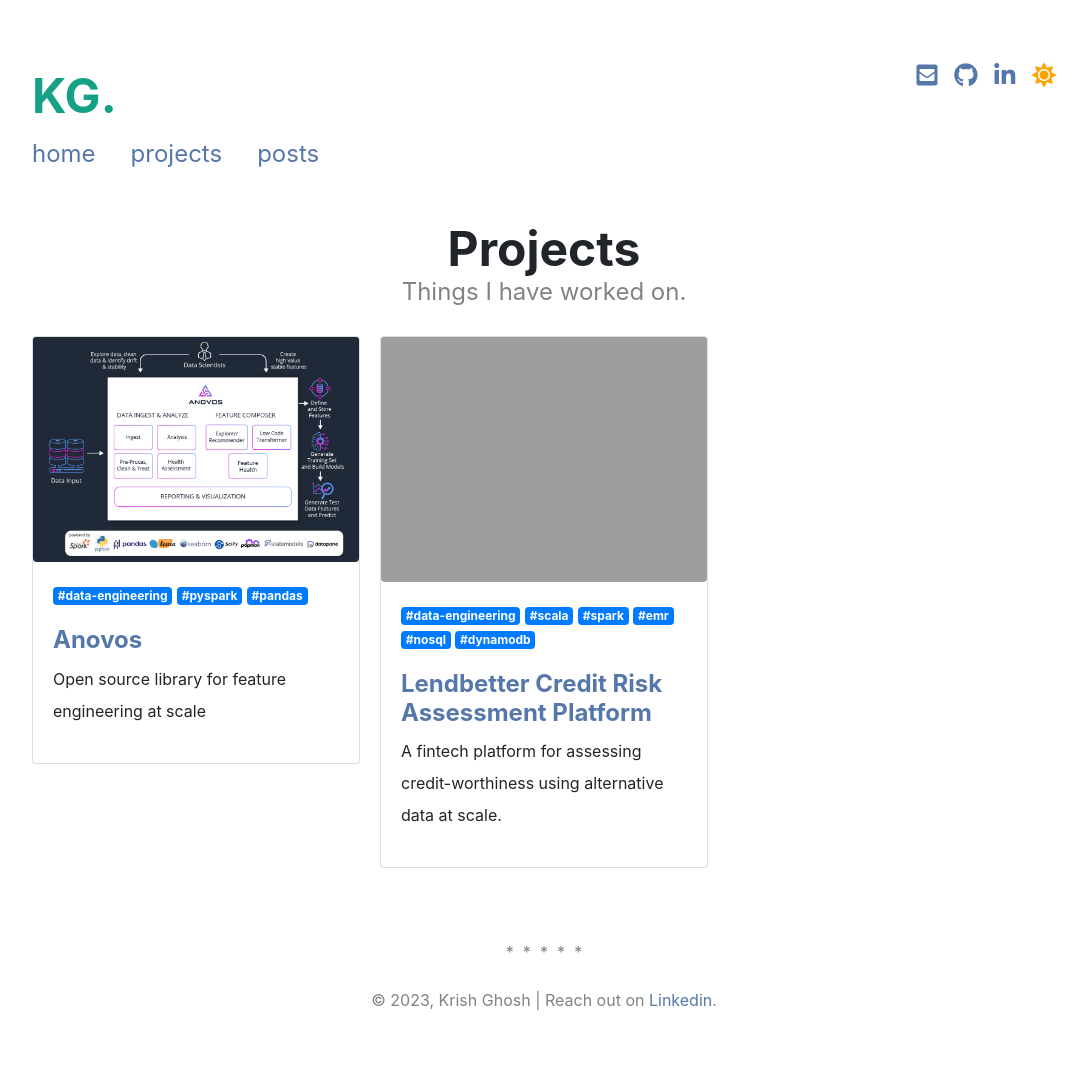
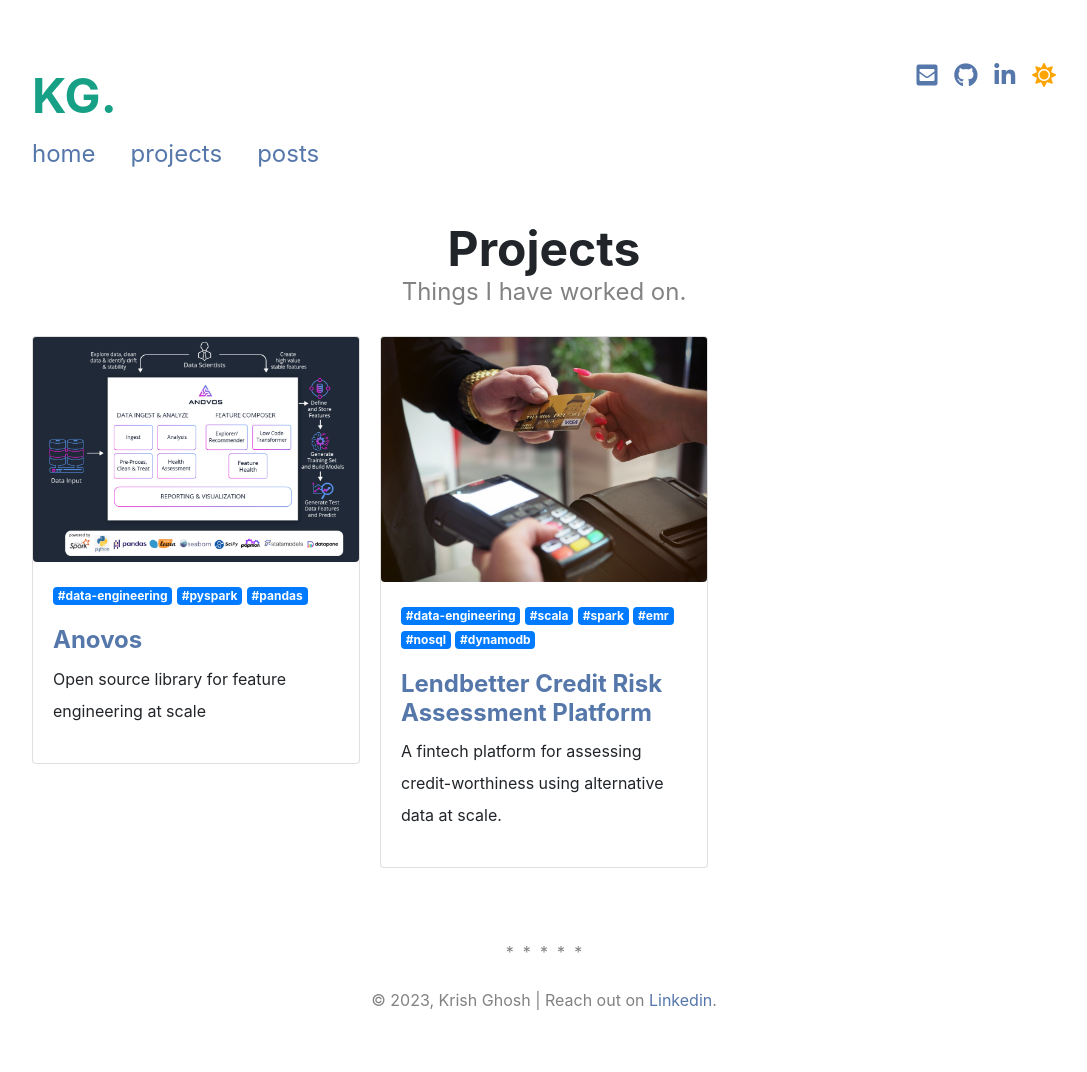
Before and after one commit to krishparadox/krishparadox.github.io, a Jekyll site: the page built from pages/projects.html, in a window 1280 px wide. Shown: the whole page, without its empty margins (96-1183 px from the left). Built offline with Jekyll 4.4.1, drawn with Linux system fonts in a browser that asks for light colours; nearby versions of some CDN libraries; a style sheet for code colours, icons or effects is not loaded.

Commit message:
Update projects.yml

```diff
--- a/_data/projects.yml
+++ b/_data/projects.yml
@@ -11,7 +11,7 @@
 
 - name: Lendbetter Credit Risk Assessment Platform
   id: lendbetter
-  img_src: /assets/img/credit.jpeg
+  img_src: /assets/img/credit_1.jpeg
   description_less: A fintech platform for assessing credit-worthiness using alternative data at scale.
   description_more: >
     <p>Set up the data engineering pipeline for this fintech API platform using **Spring Boot, Scala-Spark, AWS EMR, NoSQL-DynamoDB** alongside testing tools like **Postman, JMeter** for clients to build finance and location-based alternative data products like adjudging credit-worthiness, targeting ads etc.</p>
```
